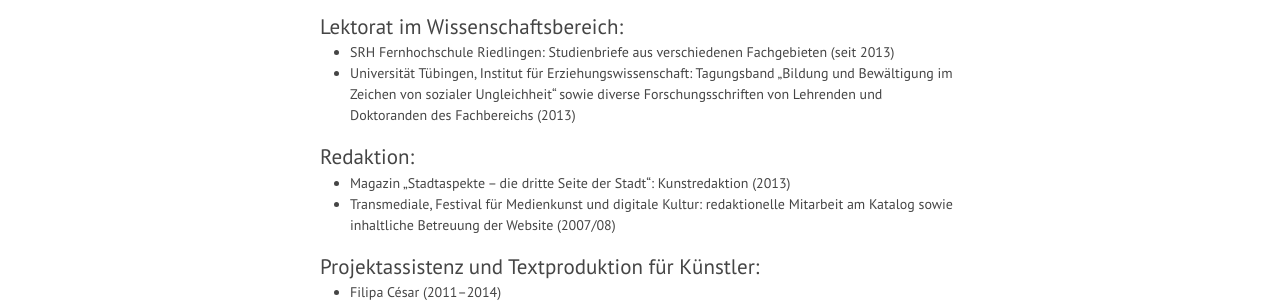
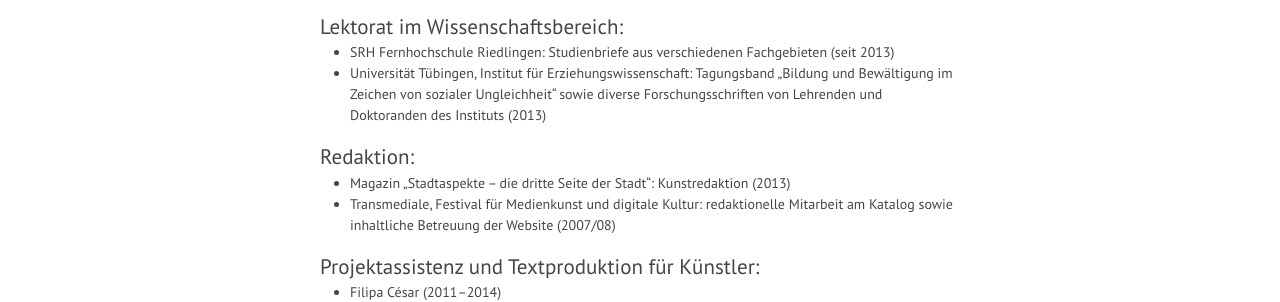
Before and after one commit to i-u-g/iug, a Jekyll site: the page built from referenzen.md, in a window 1280 px wide. Shown: the part 508-810 px from the top of the page. Built offline with Jekyll 4.4.1, drawn with Linux system fonts in a browser that asks for light colours; nearby versions of some CDN libraries; Markdown is read by kramdown in place of the engine named in the settings.

Commit message:
Update referenzen.md

```diff
--- a/referenzen.md
+++ b/referenzen.md
@@ -13,7 +13,7 @@ page: 4
 
 ## Lektorat im Wissenschaftsbereich:
 - SRH Fernhochschule Riedlingen: Studienbriefe aus verschiedenen Fachgebieten (seit 2013)
-- Universität Tübingen, Institut für Erziehungswissenschaft: Tagungsband „Bildung und Bewältigung im Zeichen von sozialer Ungleichheit“ sowie diverse Forschungsschriften von Lehrenden und Doktoranden des Fachbereichs (2013)
+- Universität Tübingen, Institut für Erziehungswissenschaft: Tagungsband „Bildung und Bewältigung im Zeichen von sozialer Ungleichheit“ sowie diverse Forschungsschriften von Lehrenden und Doktoranden des Instituts (2013)
 
 ## Redaktion:
 - Magazin „Stadtaspekte – die dritte Seite der Stadt“: Kunstredaktion (2013)
```
